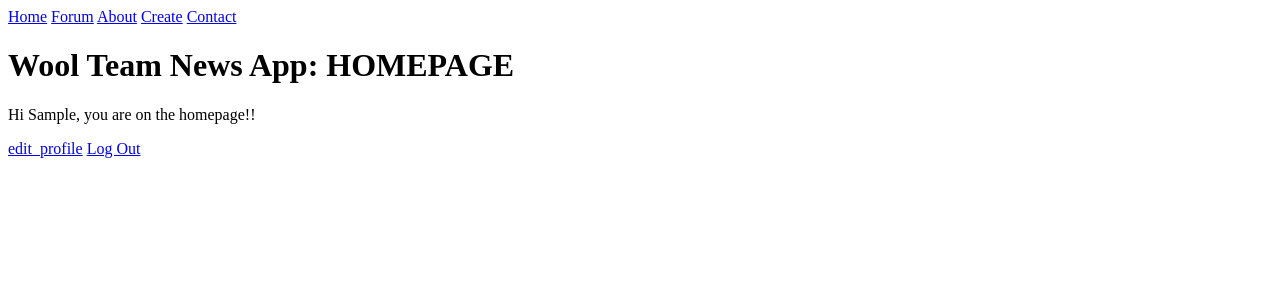
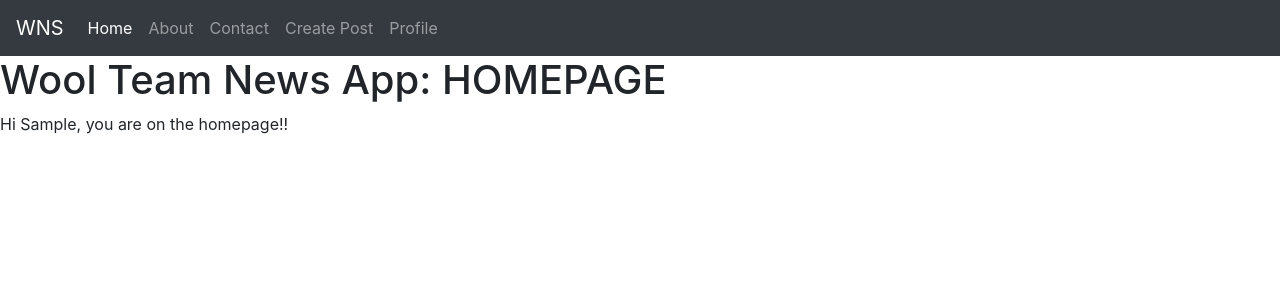
Before and after one commit to tiagocdr/teamwool-capstone, a Django app: page / in a window 1280 px wide. Shown: the top 300 px of the page. Run offline with Django 3.2, Linux system fonts and the light colour scheme; the visitor is signed in with stand-in values (Sample User, id 1); data that the repository does not hold is empty; some libraries are stand-ins or nearby versions.

Commit message:
navbar post, changed views to classbase

```diff
--- a/templates/base.html
+++ b/templates/base.html
@@ -1,29 +1,63 @@
-<!DOCTYPE html>
+
+<!doctype html>
 <html lang="en">
   <head>
+    <!-- Required meta tags -->
     <meta charset="utf-8">
+    <meta name="viewport" content="width=device-width, initial-scale=1, shrink-to-fit=no">
+
+    <!-- Bootstrap CSS -->
+    <link rel="stylesheet" href="https://stackpath.bootstrapcdn.com/bootstrap/4.3.1/css/bootstrap.min.css" integrity="sha384-ggOyR0iXCbMQv3Xipma34MD+dH/1fQ784/j6cY/iJTQUOhcWr7x9JvoRxT2MZw1T" crossorigin="anonymous">
+
     <title>
         {% block title %}
             Wool News App with Likes Feature
         {% endblock %}
     </title>
   </head>
-
   <body>
     <main>
     {# temp nav #}
-    <div class="topnav">
-        <a href="{% url 'home' %}">Home</a>
-        <a href="{% url 'forum' %}">Forum</a>
-        <a href="{% url 'about' %}">About</a>
-        <a href="{% url 'create' %}">Create</a>
-        <a href="{% url 'contact' %}">Contact</a>
+    <nav class="navbar navbar-expand-lg navbar-dark bg-dark">
+  <a class="navbar-brand" href="{% url 'home' %}">WNS</a>
+  <button class="navbar-toggler" type="button" data-toggle="collapse" data-target="#navbarNav" aria-controls="navbarNav" aria-expanded="false" aria-label="Toggle navigation">
+    <span class="navbar-toggler-icon"></span>
+  </button>
+  <div class="collapse navbar-collapse" id="navbarNav">
+    <ul class="navbar-nav">
+      <li class="nav-item active">
+        <a class="nav-link" href="{% url 'home' %}">Home <span class="sr-only">(current)</span></a>
+      </li>
+      <li class="nav-item">
+        <a class="nav-link" href="{% url 'about' %}">About</a>
+      </li>
+      <li class="nav-item">
+        <a class="nav-link" href="{% url 'contact'%}">Contact</a>
+      </li>
+       <li class="nav-item">
+        <a class="nav-link" href="{% url 'create-post' %}">Create Post</a>
+      </li>
+       <li class="nav-item">
+        <a class="nav-link" href="{% url 'create-post' %}">Profile</a>
+      </li>
+
+
+
+    </ul>
   </div>
+</nav>
+
     {# end temp nav #}
 
     {% block content %}
         {# leave this blank #}
     {% endblock %}
 </main>
+
+    <!-- Optional JavaScript -->
+    <!-- jQuery first, then Popper.js, then Bootstrap JS -->
+    <script src="https://code.jquery.com/jquery-3.3.1.slim.min.js" integrity="sha384-q8i/X+965DzO0rT7abK41JStQIAqVgRVzpbzo5smXKp4YfRvH+8abtTE1Pi6jizo" crossorigin="anonymous"></script>
+    <script src="https://cdnjs.cloudflare.com/ajax/libs/popper.js/1.14.7/umd/popper.min.js" integrity="sha384-UO2eT0CpHqdSJQ6hJty5KVphtPhzWj9WO1clHTMGa3JDZwrnQq4sF86dIHNDz0W1" crossorigin="anonymous"></script>
+    <script src="https://stackpath.bootstrapcdn.com/bootstrap/4.3.1/js/bootstrap.min.js" integrity="sha384-JjSmVgyd0p3pXB1rRibZUAYoIIy6OrQ6VrjIEaFf/nJGzIxFDsf4x0xIM+B07jRM" crossorigin="anonymous"></script>
   </body>
 </html>
--- a/templates/news.html
+++ b/templates/news.html
@@ -8,10 +8,21 @@
     <h1>Wool Team News App: HOMEPAGE</h1>
     {% if user.is_authenticated %}
         Hi {{ user.first_name }}, you are on the homepage!!
-        <p>
-           <a href="{% url 'edit_profile' %}">edit_profile</a>
-            <a href="{% url 'logout' %}">Log Out</a>
-        </p>
+      <ul>
+       {% for post in object_list%}
+        <li> <a href="{% url 'forum-details' post.pk %}">{{post.title}}</a>-{{post.user.first_name}}
+        <br/>
+         {{post.img.url}}
+         <br/>
+          {{post.body}}
+
+          <br/>
+          {{post.timestamp}}
+           </li>
+
+
+       {% endfor %}
+       </ul>
     {% else %}
         <p>You are not logged in</p>
         <a href="{% url 'login' %}">Log In</a> |
--- a/woolnews_app/views.py
+++ b/woolnews_app/views.py
@@ -1,62 +1,73 @@
+from typing import Generator
+
+from django.http import request
 from woolnews_app.models import PostModel
+from django.views.generic import ListView, DetailView, CreateView
 from woolnews_app.forms import PostForm
 from django.shortcuts import render, redirect
 from .forms import PostForm
 
 # TODO: Post View
+class  HomeView(ListView):
+    model = PostModel
+    template_name = 'news.html'
+
+# TODO: Post View
 
 # TEMP Home/News list view
-def home_view(request):
-    return render(
-        request,
-        'news.html',
-        {}
-    )
+# def home_view(request):
+#     return render(
+#         request,
+#         'news.html',
+#         {}
+#     )
+class ForumView(DetailView):
+    model = PostModel
+    template_name = 'forum.html'
+# TEMP Forum list view
+# def forum_view(request):
+#     return render(
+#         request,
+#         'forum.html',
+#         {}
+#     )
 
 
-# TEMP Forum list view
-def forum_view(request):
-    return render(
-        request,
-        'forum.html',
-        {}
-    )
+class AddBlogView(CreateView):
+    model = PostModel
+    template_name = 'post-form.html'
+    fields = '__all__'
 
 
+class AboutView(ListView):
+    model = PostModel
+    template_name = 'about.html'
+
 # TEMP About view
-def about_view(request):
-    return render(
-        request,
-        'about.html',
-        {}
-    )
+# def about_view(request):
+#     return render(
+#         request,
+#         'about.html',
+#         {}
+#     )
 
 
+class ContactView(ListView):
+    model = PostModel
+    template_name = 'contact.html'
 # TEMP Contact view
-def contact_view(request):
-    return render(
-        request,
-        'contact.html',
-        {}
-    )
+# def contact_view(request):
+#     return render(
+#         request,
+#         'contact.html',
+#         {}
+#     )
 
-def create_post(request):
-    if request.method == 'POST':
-        form = PostForm(request.POST, request.FILES)
 
-        if form.is_valid():
-            data = form.cleaned_data
-            PostModel.objects.create(
-                title=data['title'],
-                body=data['body'],
-                user=request.user
-            )
-            print(data['img'])
-            return redirect('home')
+class ProfileView(DetailView):
+    model = PostModel
+    template_name = 'profile.html'
 
-    form = PostForm()
-    return render(
-        request,
-        'post-form.html',
-        {'form': form}
-    )
+
+def CreatePostView(request):
+    pass
--- a/woolnews_config/urls.py
+++ b/woolnews_config/urls.py
@@ -15,18 +15,19 @@ Including another URLconf
 """
 from django.contrib import admin
 from django.urls import path, include
-from woolnews_app import views
+from woolnews_app.views import HomeView, ForumView, AboutView, ContactView, AddBlogView
 from django.conf import settings
 from django.conf.urls.static import static
 
 
 urlpatterns = [
     path('admin/', admin.site.urls),
-    path('', views.home_view, name='home'),
-    path('forum/', views.forum_view, name='forum'),
-    path('about/', views.about_view, name='about'),
-    path('contact/', views.contact_view, name='contact'),
-    path('create/', views.create_post, name='create'),
+    path('', HomeView.as_view(), name='home'),
+    path('forum/<int:pk>', ForumView.as_view(), name='forum-details'),
+    path('about/', AboutView.as_view(), name='about'),
+    path('contact/', ContactView.as_view(), name='contact'),
+    path('create/', AddBlogView.as_view(), name='create-post'),
+    # path('profile/', ProfileView, name='profile'),
     path('accounts/', include('userauth.urls')),
     path('accounts/', include('django.contrib.auth.urls')),
 ]
```
Also changed, not shown: templates/forum.html (+9 -1 lines), templates/post-form.html (+7 -4 lines), templates/profile.html (added, +20 -0 lines), userauth/views.py (+13 -3 lines), woolnews_app/models.py (+6 -3 lines), media/images/2.png (added), media/images/3.png (added), media/images/3E2B117C-C00D-4C95-9E3E-EAE1D7CE9262.jpeg (added), media/images/3_tROgGu8.png (added), media/images/C6954B3A-456A-4031-A2DA-AC124A7EA537.jpeg (added), media/images/chicago.jpeg (added), media/images/download_1.jpeg (added), woolnews_app/migrations/0003_merge_20210410_1049.py (added), woolnews_app/migrations/0004_auto_20210411_0306.py (added). Lines whose indentation alone changed are shown as unchanged.
